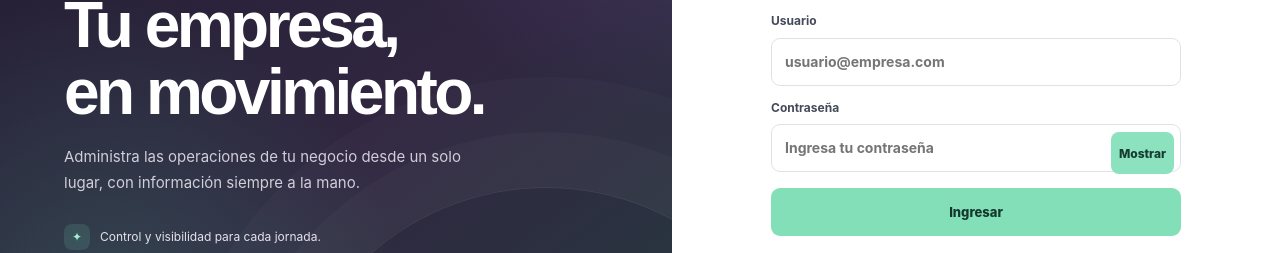
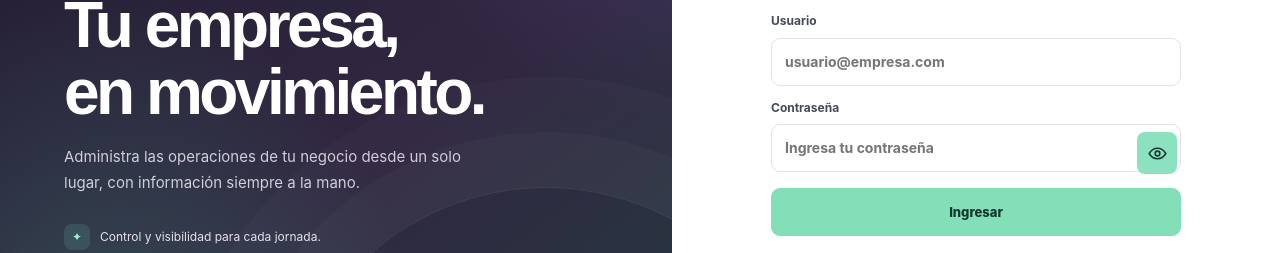
Before and after one commit to YordanUp/Proyecto_App, a React (Vite) app in the folder frontend/: page /login in a window 1280 px wide. Shown: the part 316-569 px from the top of the page. Built offline with nearby package versions, Linux system fonts and the light colour scheme; no server answers.

Commit message:
fix(web): align password visibility control

```diff
--- a/frontend/src/screens/Login/LoginPage.jsx
+++ b/frontend/src/screens/Login/LoginPage.jsx
@@ -98,7 +98,15 @@ export default function LoginPage({ onLogin }) {
                 required
               />
               <button className="password-toggle" type="button" aria-label={showPassword ? 'Ocultar contraseña' : 'Mostrar contraseña'} aria-pressed={showPassword} onClick={() => setShowPassword((visible) => !visible)}>
-                {showPassword ? 'Ocultar' : 'Mostrar'}
+                <svg aria-hidden="true" focusable="false" viewBox="0 0 24 24" width="21" height="21" fill="none">
+                  <path d="M2.5 12s3.5-6 9.5-6 9.5 6 9.5 6-3.5 6-9.5 6-9.5-6-9.5-6Z" stroke="currentColor" strokeWidth="1.8" strokeLinecap="round" strokeLinejoin="round" />
+                  {showPassword ? (
+                    <>
+                      <circle cx="12" cy="12" r="2.7" stroke="currentColor" strokeWidth="1.8" />
+                      <path d="m4 4 16 16" stroke="currentColor" strokeWidth="1.8" strokeLinecap="round" />
+                    </>
+                  ) : <circle cx="12" cy="12" r="2.7" stroke="currentColor" strokeWidth="1.8" />}
+                </svg>
               </button>
             </span>
           </label>
--- a/frontend/src/styles.css
+++ b/frontend/src/styles.css
@@ -497,9 +497,10 @@ label { display: block; margin-bottom: 13px; color: #646a78; font-size: 11px; fo
 .login-panel .auth-form input { min-height: 48px; padding: 12px 13px; border-color: #dfe3e9; border-radius: 9px; font-size: 14px; }
 .login-panel .auth-form input:focus-visible { border-color: #35ad81; outline: 3px solid rgba(53,173,129,.18); box-shadow: none; }
 .password-field { position: relative; display: block; }
-.password-field input { padding-right: 82px !important; }
-.password-toggle { position: absolute; top: 50%; right: 7px; min-width: 62px; min-height: 38px; padding: 6px 8px; transform: translateY(-50%); border-radius: 7px; color: #378665; background: transparent; font-size: 11px; font-weight: 700; }
-.password-toggle:hover { background: #f0faf5; }
+.password-field input { padding-right: 48px !important; }
+.password-toggle { position: absolute; top: 50%; right: 4px; display: flex; width: 40px; height: 40px; align-items: center; justify-content: center; padding: 0; transform: translateY(-50%); border: 0; border-radius: 7px; color: #64748b; background: transparent; cursor: pointer; transition: color .16s ease, background .16s ease; }
+.password-toggle:hover { color: #378665; background: #f0faf5; }
+.password-toggle:focus-visible { outline: 2px solid #35ad81; outline-offset: 1px; }
 .login-panel .auth-form .login-submit { min-height: 48px; margin-top: 3px; border-radius: 9px; color: #15382e; background: #83dfb8; font-size: 13px; transition: background .16s ease, transform .16s ease; }
 .login-panel .auth-form .login-submit:hover { background: #6fd3a9; }
 .login-panel .auth-form .login-submit:active { transform: translateY(1px); }
```
Also changed, not shown: 1 other file (tests, documents, lock files or other folders).
